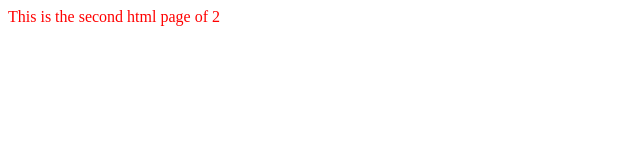
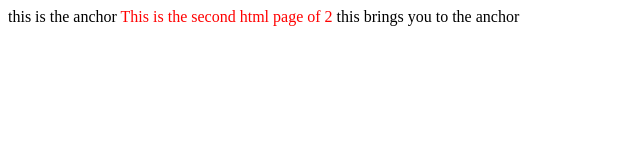
Before and after one commit to OnyxLeipert/IASC1P02-2019, a plain HTML site: page Lec2/Lecture2p1.html in a window 1280 px wide. Shown: the whole page, without its empty margins (0-640 px from the left). Drawn offline with Linux system fonts and the light colour scheme.

Commit message:
Update Lecture2p1.html

```diff
--- a/Lec2/Lecture2p1.html
+++ b/Lec2/Lecture2p1.html
@@ -3,6 +3,8 @@
 <title>Page 2, Lecture 2 Lab assignment</title>
 </head>
 <body>
+<a name="anchor_1">this is the anchor</a>
 <font color="red">This is the second html page of 2</font>
+<a href"#anchor_1">this brings you to the anchor</a>
 </body>
 </html>
```
